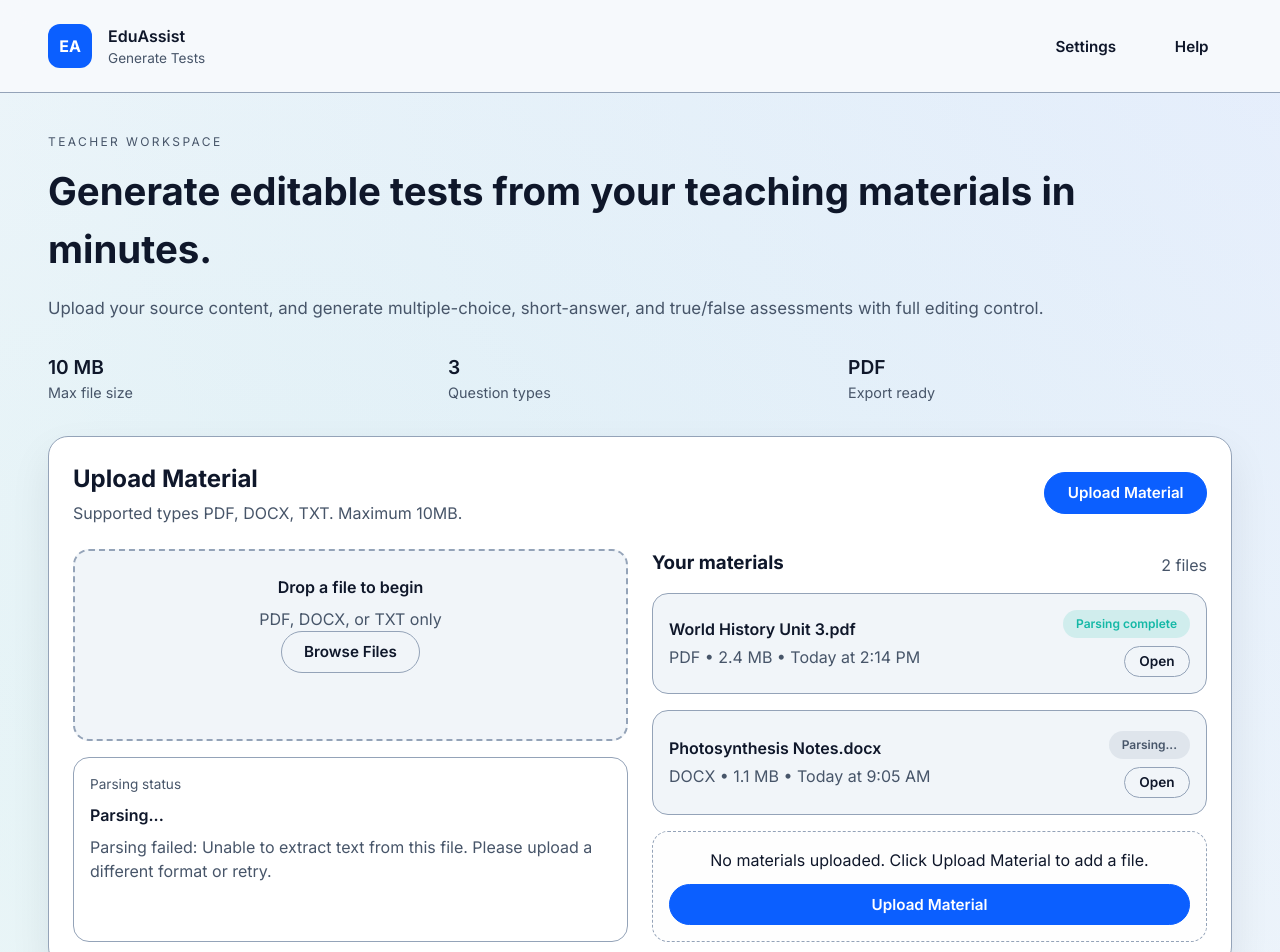
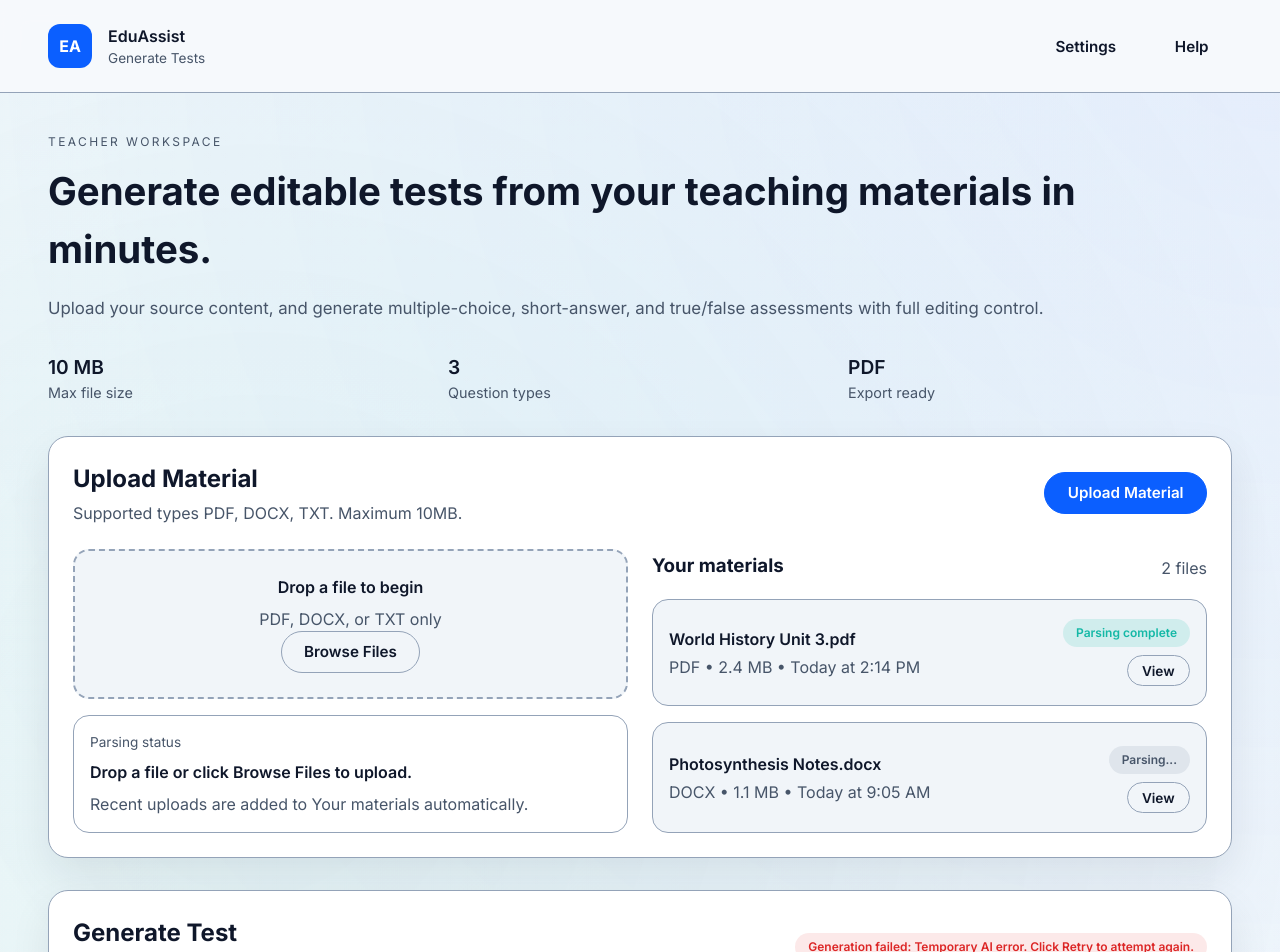
Before and after one commit to shahd803/EduAssist, a Next.js app: page / in a window 1280 px wide. Shown: the top 952 px of the page. Built offline with nearby package versions, Linux system fonts and the light colour scheme.

Commit message:
replaced dummy data with functional uploading

```diff
--- a/src/components/UploadPanel.jsx
+++ b/src/components/UploadPanel.jsx
@@ -1,4 +1,77 @@
+"use client"
+
+import { useRef, useState } from 'react'
+
+function formatFileSize(bytes) {
+  if (!bytes || bytes < 0) return '0 MB'
+  return `${(bytes / (1024 * 1024)).toFixed(1)} MB`
+}
+
+function getFileTypeLabel(fileName) {
+  const extension = fileName.split('.').pop()?.toUpperCase()
+  return extension || 'FILE'
+}
+
+function buildMaterialFromFile(file) {
+  return {
+    id: `mat-${Date.now()}-${Math.random().toString(16).slice(2, 8)}`,
+    title: file.name,
+    type: getFileTypeLabel(file.name),
+    size: formatFileSize(file.size),
+    status: 'Parsing complete',
+    uploaded: new Date().toLocaleString(),
+  }
+}
+
 function UploadPanel({ materials }) {
+  const [materialItems, setMaterialItems] = useState(materials)
+  const [isDragging, setIsDragging] = useState(false)
+  const [statusText, setStatusText] = useState('Drop a file or click Browse Files to upload.')
+  const inputRef = useRef(null)
+
+  const handleFiles = (files) => {
+    const validFiles = Array.from(files || []).filter((file) => {
+      const extension = file.name.split('.').pop()?.toLowerCase()
+      return ['pdf', 'docx', 'txt'].includes(extension || '')
+    })
+
+    if (validFiles.length === 0) {
+      setStatusText('No supported files found. Please upload PDF, DOCX, or TXT.')
+      return
+    }
+
+    const newMaterials = validFiles.map(buildMaterialFromFile)
+    setMaterialItems((current) => [...newMaterials, ...current])
+    setStatusText(`Uploaded ${validFiles.length} ${validFiles.length === 1 ? 'file' : 'files'} successfully.`)
+  }
+
+  const handleBrowseClick = () => {
+    inputRef.current?.click()
+  }
+
+  const handleInputChange = (event) => {
+    handleFiles(event.target.files)
+    event.target.value = ''
+  }
+
+  const handleDrop = (event) => {
+    event.preventDefault()
+    setIsDragging(false)
+    handleFiles(event.dataTransfer.files)
+  }
+
+  const handleDragOver = (event) => {
+    event.preventDefault()
+    setIsDragging(true)
+  }
+
+  const handleDragLeave = (event) => {
+    event.preventDefault()
+    setIsDragging(false)
+  }
+
+  const fileCountLabel = `${materialItems.length} ${materialItems.length === 1 ? 'file' : 'files'}`
+
   return (
     <section className="panel">
       <div className="panel-header">
@@ -6,27 +79,41 @@ function UploadPanel({ materials }) {
           <h2>Upload Material</h2>
           <p className="muted">Supported types PDF, DOCX, TXT. Maximum 10MB.</p>
         </div>
-        <button className="btn btn-primary">Upload Material</button>
+        <button className="btn btn-primary" onClick={handleBrowseClick}>Upload Material</button>
       </div>
       <div className="upload-grid">
         <div className="upload-card">
-          <div className="upload-drop">
+          <input
+            ref={inputRef}
+            type="file"
+            accept=".pdf,.docx,.txt"
+            multiple
+            hidden
+            onChange={handleInputChange}
+          />
+          <div
+            className="upload-drop"
+            onDrop={handleDrop}
+            onDragOver={handleDragOver}
+            onDragLeave={handleDragLeave}
+            style={{ borderStyle: isDragging ? 'solid' : 'dashed' }}
+          >
             <p className="upload-title">Drop a file to begin</p>
             <p className="muted">PDF, DOCX, or TXT only</p>
-            <button className="btn btn-outline">Browse Files</button>
+            <button className="btn btn-outline" onClick={handleBrowseClick}>Browse Files</button>
           </div>
           <div className="upload-meta">
             <p className="label">Parsing status</p>
-            <p className="status-text">Parsing...</p>
-            <p className="muted">Parsing failed: Unable to extract text from this file. Please upload a different format or retry.</p>
+            <p className="status-text">{statusText}</p>
+            <p className="muted">Recent uploads are added to Your materials automatically.</p>
           </div>
         </div>
         <div className="materials-list">
           <div className="list-header">
             <h3>Your materials</h3>
-            <span className="muted">2 files</span>
+            <span className="muted">{fileCountLabel}</span>
           </div>
-          {materials.map((material) => (
+          {materialItems.map((material) => (
             <div key={material.id} className="material-row">
               <div>
                 <p className="material-title">{material.title}</p>
@@ -36,14 +123,16 @@ function UploadPanel({ materials }) {
                 <span className={material.status === 'Parsing complete' ? 'status-pill success' : 'status-pill muted'}>
                   {material.status}
                 </span>
-                <button className="btn btn-outline small">Open</button>
+                <button className="btn btn-outline small">View</button>
               </div>
             </div>
           ))}
-          <div className="empty-state">
-            <p>No materials uploaded. Click Upload Material to add a file.</p>
-            <button className="btn btn-primary">Upload Material</button>
-          </div>
+          {materialItems.length === 0 && (
+            <div className="empty-state">
+              <p>No materials uploaded. Click Upload Material to add a file.</p>
+              <button className="btn btn-primary" onClick={handleBrowseClick}>Upload Material</button>
+            </div>
+          )}
         </div>
       </div>
     </section>
```
